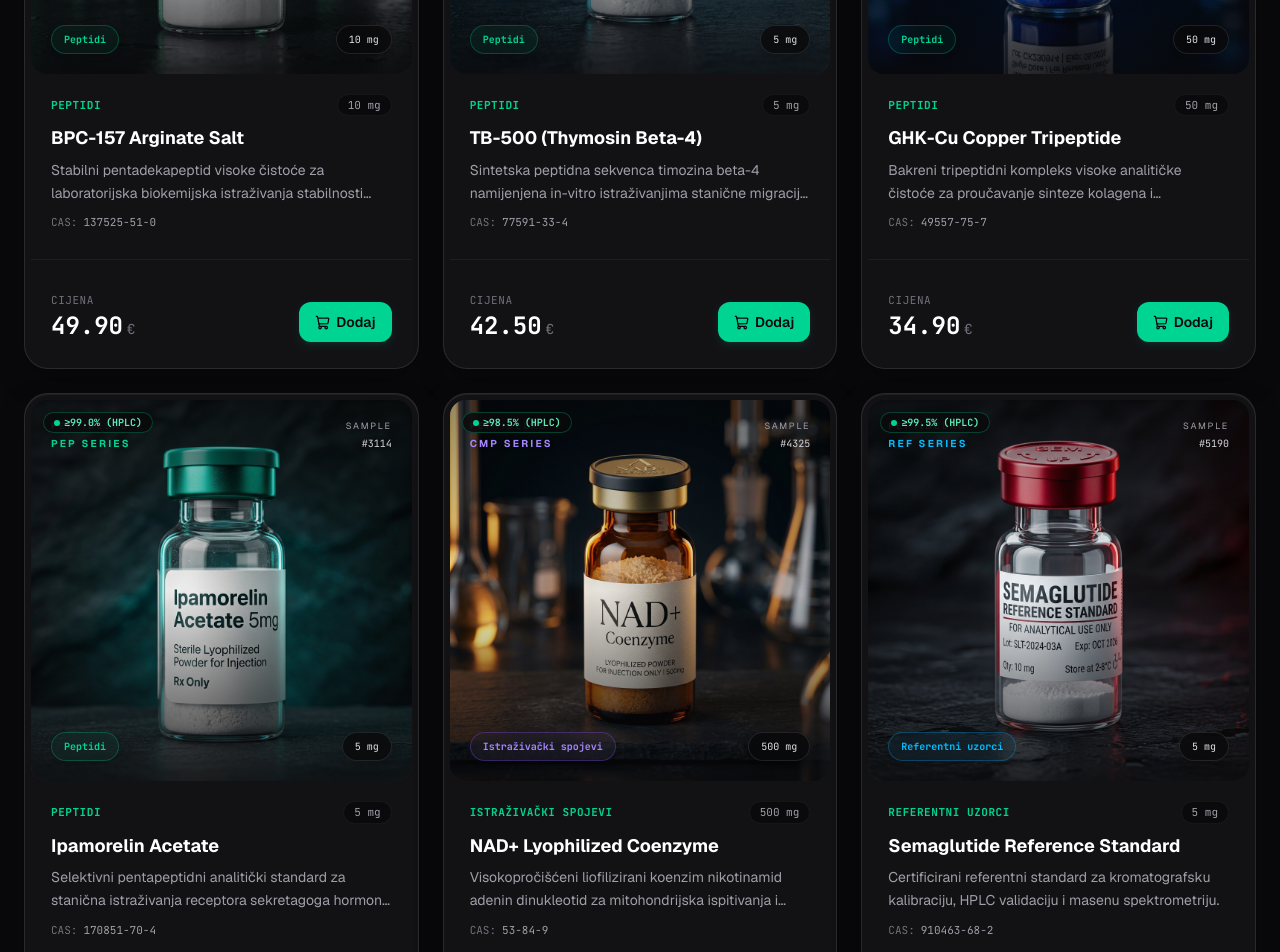
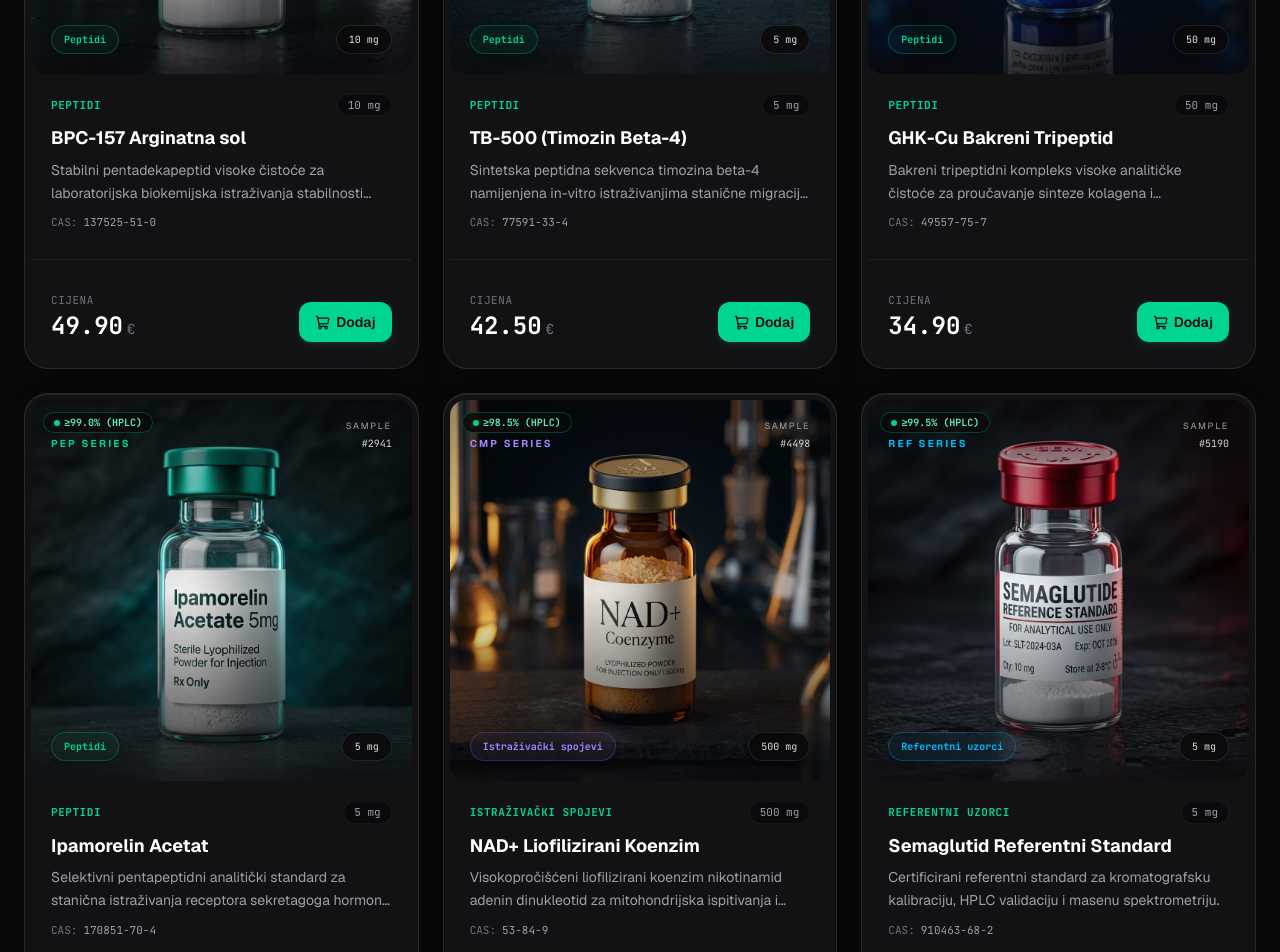
Before and after one commit to VrachoxWizard/peptids-shop, a React (Vite) app: page /proizvodi in a window 1280 px wide. Shown: the part 940-1892 px from the top of the page. Built offline with nearby package versions, Linux system fonts and the light colour scheme.

Commit message:
fix(products): polish authentic Croatian naming across all catalog products

```diff
--- a/src/data/products.ts
+++ b/src/data/products.ts
@@ -4,7 +4,7 @@
   {
     id: 1,
     slug: "bpc-157-arginate",
-    name: "BPC-157 Arginate Salt",
+    name: "BPC-157 Arginatna sol",
     nameEn: "BPC-157 Arginate Salt",
     category: "Peptidi",
     categoryEn: "Peptides",
@@ -23,7 +23,7 @@
   {
     id: 2,
     slug: "tb-500-thymosin-beta4",
-    name: "TB-500 (Thymosin Beta-4)",
+    name: "TB-500 (Timozin Beta-4)",
     nameEn: "TB-500 (Thymosin Beta-4)",
     category: "Peptidi",
     categoryEn: "Peptides",
@@ -42,7 +42,7 @@
   {
     id: 3,
     slug: "ghk-cu-copper-peptide",
-    name: "GHK-Cu Copper Tripeptide",
+    name: "GHK-Cu Bakreni Tripeptid",
     nameEn: "GHK-Cu Copper Tripeptide",
     category: "Peptidi",
     categoryEn: "Peptides",
@@ -60,7 +60,7 @@
   {
     id: 4,
     slug: "ipamorelin-acetate",
-    name: "Ipamorelin Acetate",
+    name: "Ipamorelin Acetat",
     nameEn: "Ipamorelin Acetate",
     category: "Peptidi",
     categoryEn: "Peptides",
@@ -78,7 +78,7 @@
   {
     id: 5,
     slug: "nad-lyophilized-coenzyme",
-    name: "NAD+ Lyophilized Coenzyme",
+    name: "NAD+ Liofilizirani Koenzim",
     nameEn: "NAD+ Lyophilized Coenzyme",
     category: "Istraživački spojevi",
     categoryEn: "Research Compounds",
@@ -97,7 +97,7 @@
   {
     id: 6,
     slug: "semaglutide-reference-standard",
-    name: "Semaglutide Reference Standard",
+    name: "Semaglutid Referentni Standard",
     nameEn: "Semaglutide Reference Standard",
     category: "Referentni uzorci",
     categoryEn: "Reference Standards",
@@ -116,7 +116,7 @@
   {
     id: 7,
     slug: "glutathione-reduced-gsh",
-    name: "Glutathione Reduced (GSH)",
+    name: "Glutation Reducirani (GSH)",
     nameEn: "Glutathione Reduced (GSH)",
     category: "Istraživački spojevi",
     categoryEn: "Research Compounds",
@@ -134,7 +134,7 @@
   {
     id: 8,
     slug: "cjc-1295-no-dac",
-    name: "CJC-1295 without DAC",
+    name: "CJC-1295 bez DAC-a",
     nameEn: "CJC-1295 without DAC",
     category: "Peptidi",
     categoryEn: "Peptides",
@@ -152,7 +152,7 @@
   {
     id: 9,
     slug: "epithalon-tetrapeptide",
-    name: "Epithalon Tetrapeptide",
+    name: "Epithalon Tetrapeptid",
     nameEn: "Epithalon Tetrapeptide",
     category: "Peptidi",
     categoryEn: "Peptides",
```
